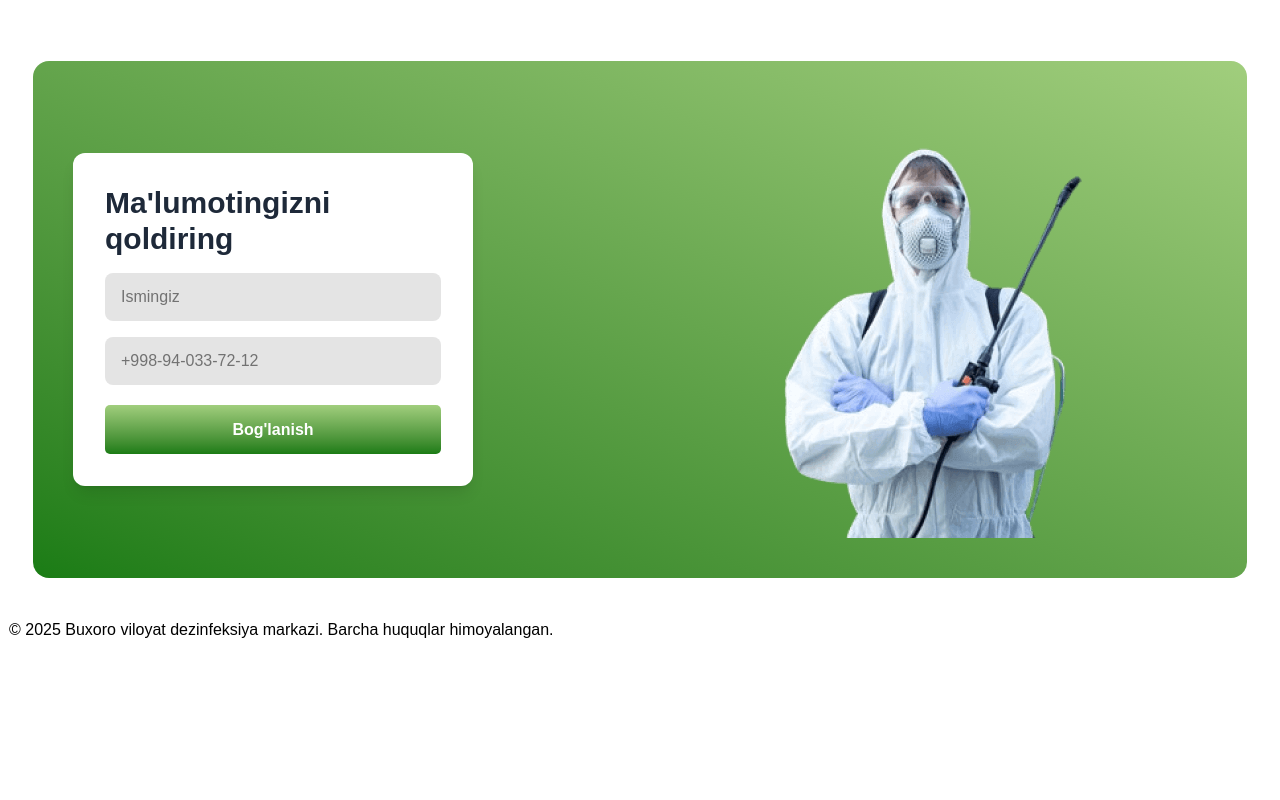
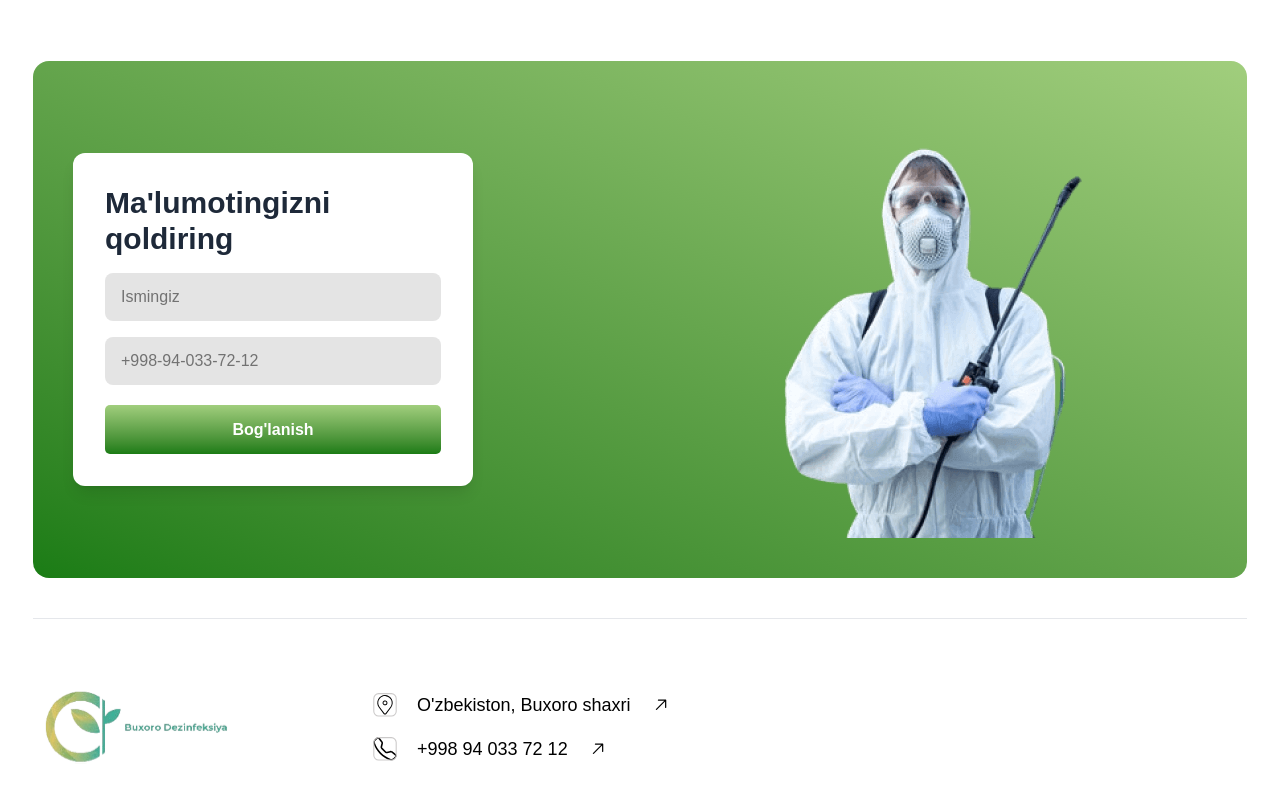
Before and after one commit to JokhaAkhrorov/dezbuxoro, a React (Vite) app: page / in a window 1280 px wide. Shown: the part 5468-6268 px from the top of the page. Before the commit the page ends 6110 px from the top, so only its background shows below. Built offline with nearby package versions, Linux system fonts and the light colour scheme; a web font is replaced by a local one.

Commit message:
Update Footer.jsx

```diff
--- a/src/components/Footer/Footer.jsx
+++ b/src/components/Footer/Footer.jsx
@@ -1,15 +1,59 @@
-import React from "react";
-import { useTranslation } from "react-i18next";
+import React from 'react'
+import logo from '../../assets/logo.svg'
+import location from '../../assets/location.svg'
+import phone from '../../assets/phone.svg'
+import arrow from '../../assets/arrow.svg'
+import { useTranslation } from 'react-i18next'
 
 const Footer = () => {
-    const { i18n, t } = useTranslation();
+
+    const { t, i18n } = useTranslation();
+
     return (
-        <footer className="footer">
-            <div className="container">
-                <p>&copy; 2025 Buxoro viloyat dezinfeksiya markazi. Barcha huquqlar himoyalangan.</p>
+        <footer className='mb-20 md:mb-[100px] lg:mb-[166px] px-4 sm:px-6'>
+            <div className='container mx-auto'>
+                <hr className='border-gray-200' />
+                <div className='flex flex-col md:flex-row gap-8 md:gap-10 lg:gap-[140px] mt-8 md:mt-12 lg:mt-[72px]'>
+                    <div className='flex justify-center md:justify-start'>
+                        <img
+                            src={logo}
+                            alt="logo"
+                            className='w-[120px] sm:w-[150px] md:w-auto h-auto'
+                        />
+                    </div>
+
+                    <div className='space-y-3 sm:space-y-4'>
+                        <div className='flex items-center gap-3 sm:gap-4 md:gap-[20px] cursor-pointer hover:text-green-600 transition-colors'>
+                            <img
+                                src={location}
+                                alt="location"
+                                className='w-5 h-5 sm:w-6 sm:h-6'
+                            />
+                            <h2 className='text-sm sm:text-base md:text-lg'>{t("O'zbekiston, Buxoro shaxri")}</h2>
+                            <img
+                                src={arrow}
+                                alt="arrow icon"
+                                className='w-4 h-4 sm:w-5 sm:h-5 ml-auto md:ml-0'
+                            />
+                        </div>
+                        <div className='flex items-center gap-3 sm:gap-4 md:gap-[20px] cursor-pointer hover:text-green-600 transition-colors'>
+                            <img
+                                src={phone}
+                                alt="phone icon"
+                                className='w-5 h-5 sm:w-6 sm:h-6'
+                            />
+                            <h2 className='text-sm sm:text-base md:text-lg'>+998 94 033 72 12</h2>
+                            <img
+                                src={arrow}
+                                alt="arrow icon"
+                                className='w-4 h-4 sm:w-5 sm:h-5 ml-auto md:ml-0'
+                            />
+                        </div>
+                    </div>
+                </div>
             </div>
         </footer>
-    );
-};
+    )
+}
 
-export default Footer;
+export default Footer
```
